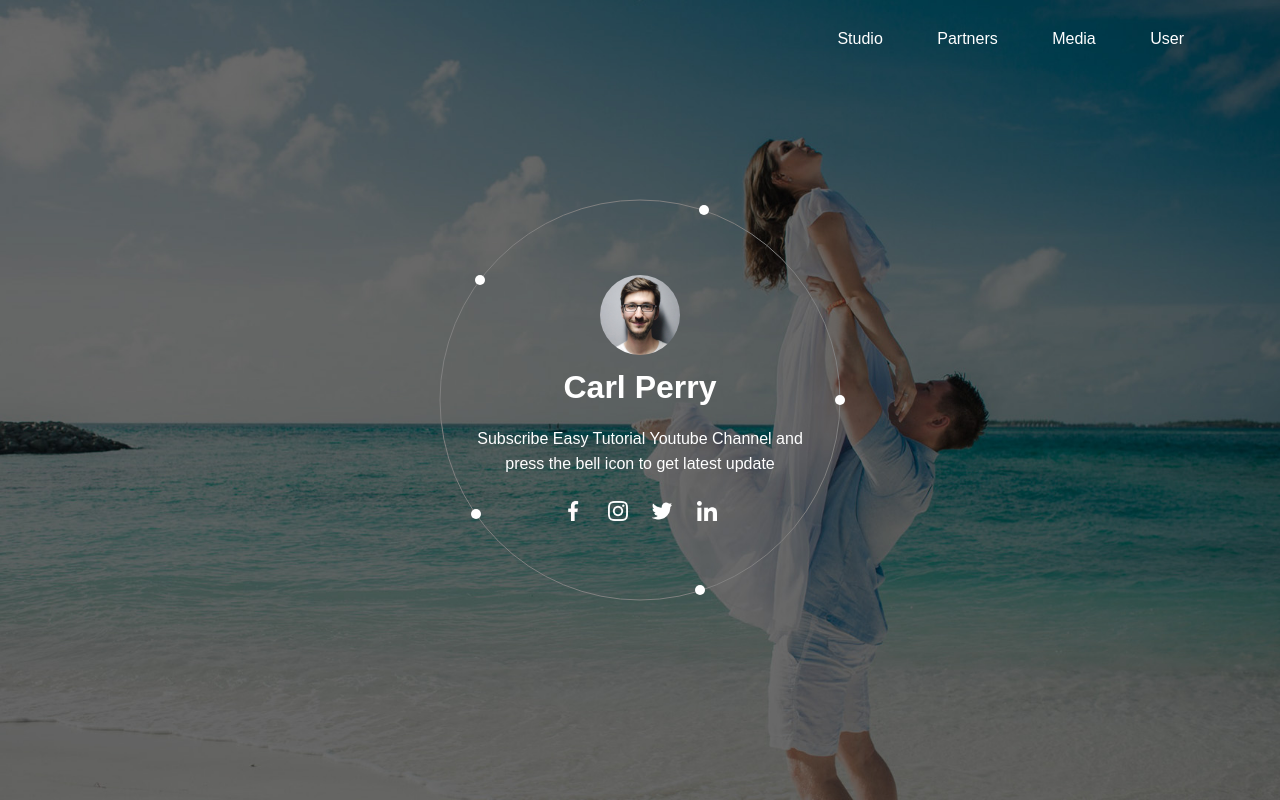
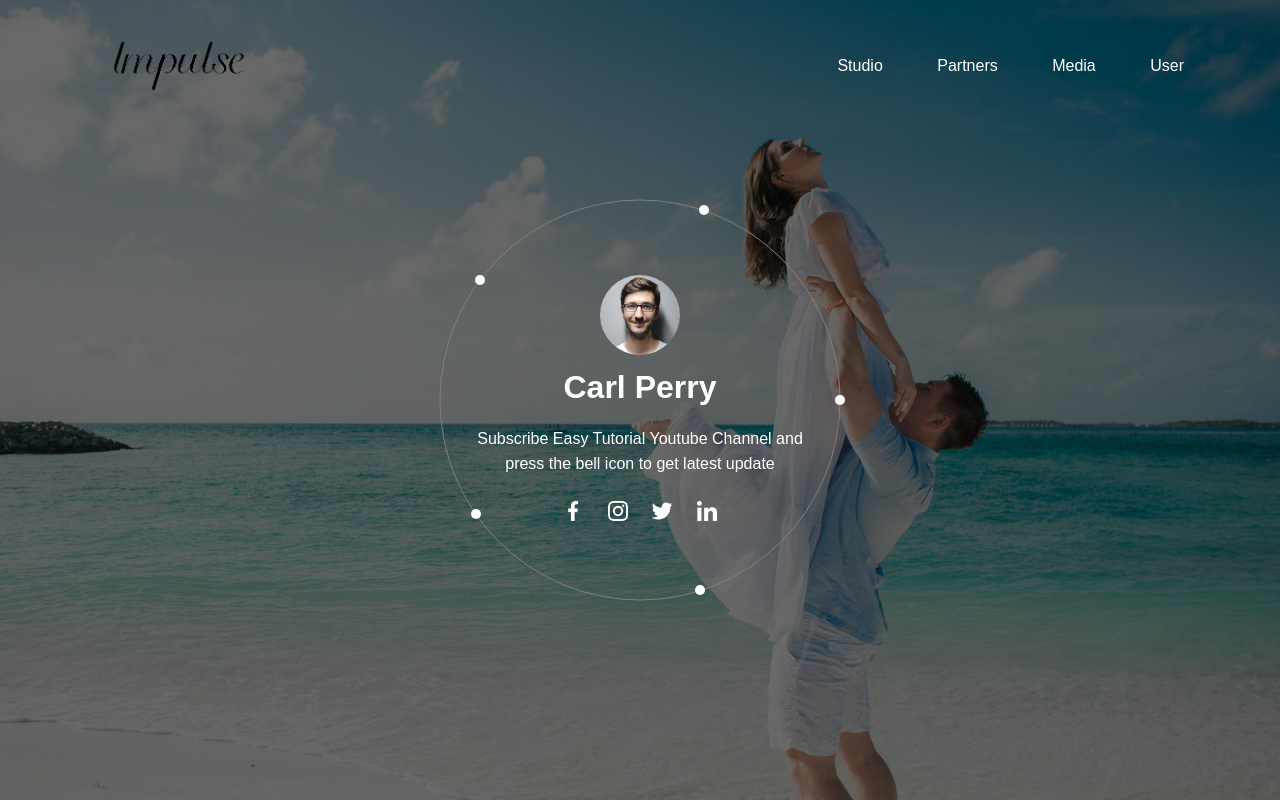
Before and after one commit to impulsesite/pictures.com, a plain HTML site: page index.html in a window 1280 px wide. Drawn offline with Linux system fonts and the light colour scheme; the site is published under a folder, as on GitHub Pages, so addresses that start at the root find nothing.

Commit message:
Update index.html

```diff
--- a/index.html
+++ b/index.html
@@ -11,7 +11,7 @@
     <div id="main">
         <div class="navbar">
             <div class="logo">
-                <img src="/5a393269c488ac6062ac2af6.png" alt="">
+                <img src="./5a393269c488ac6062ac2af6.png" alt="">
             </div>
             <nav>
                 <ul>
```
